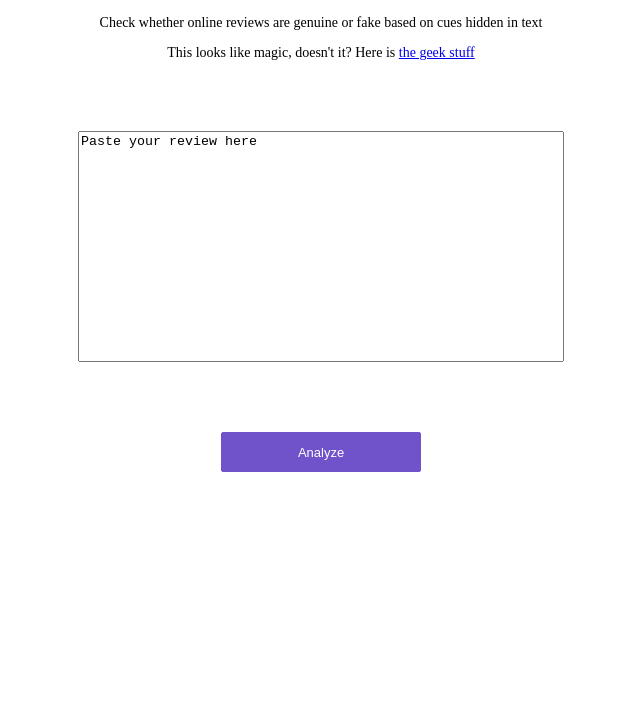
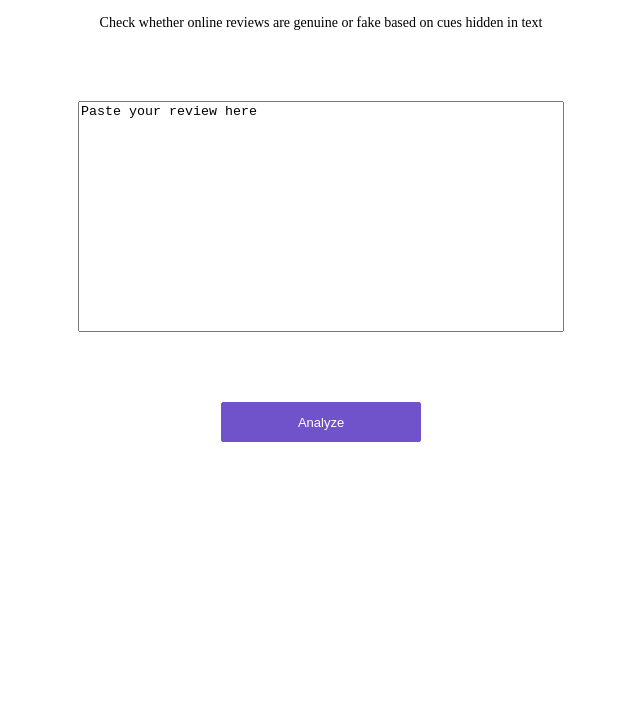
Before and after one commit to ieriii/the_fake_project, a plain HTML site: page app/view/index.html in a window 1280 px wide. Shown: the part 92-800 px from the top of the page, without its empty margins (319-959 px from the left). Drawn offline with Linux system fonts and the light colour scheme.

Commit message:
Revert to old

```diff
--- a/app/view/index.html
+++ b/app/view/index.html
@@ -11,10 +11,6 @@
             <p>
                 Check whether online reviews are genuine or fake based on cues hidden in text
             </p>
-            <p>
-                This looks like magic, doesn't it? Here is
-                <a href="https://medium.com/@enrico.alemani/fake-reviews-detection-and-transfer-learning-fdaa91bde2c6">the geek stuff</a>
-                </p>
             <div class='content'>
                 <div class='no-display'>
                     <!-- <input id='file-input' class='no-display' type='text' name='text' accept='image/*'
```
